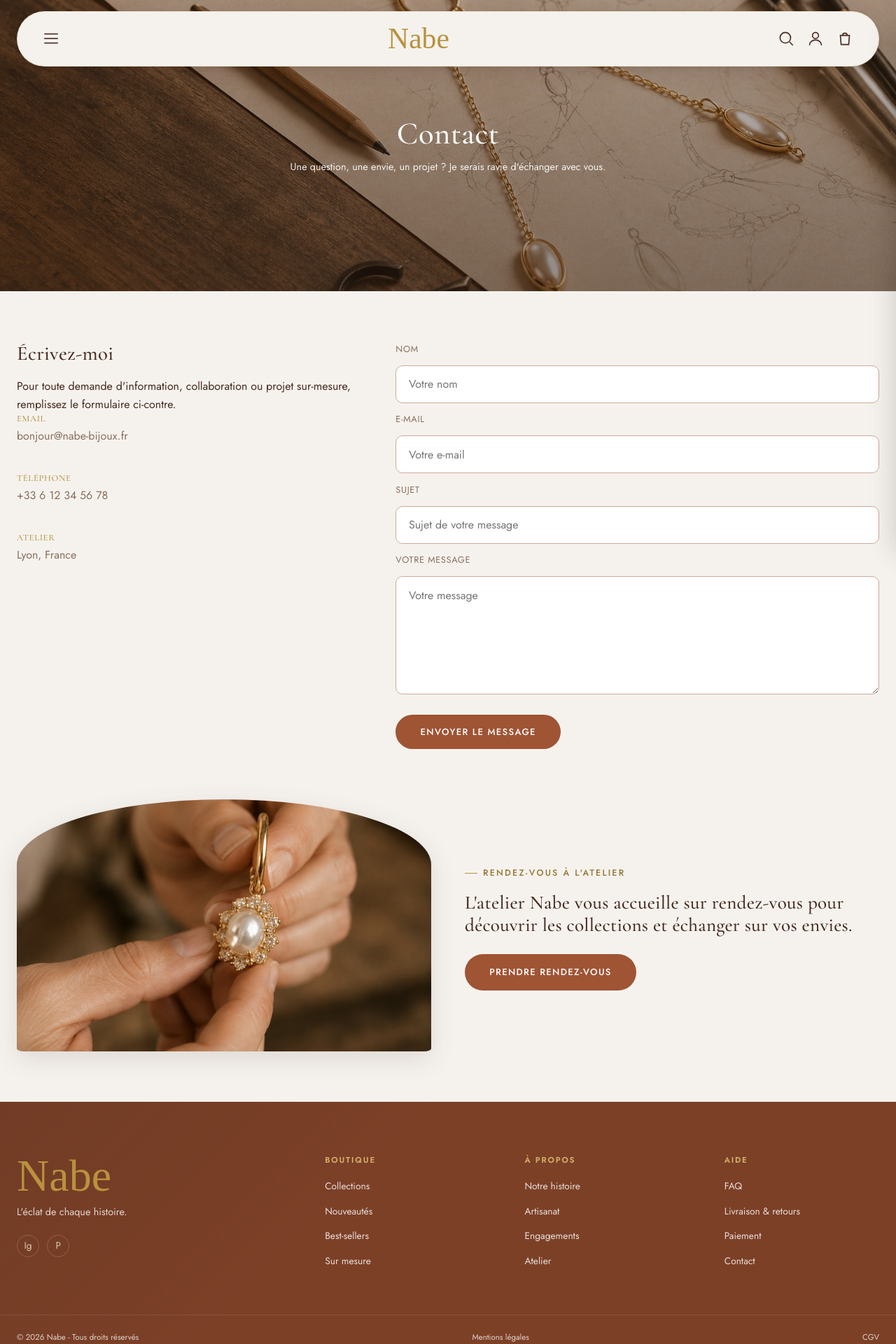
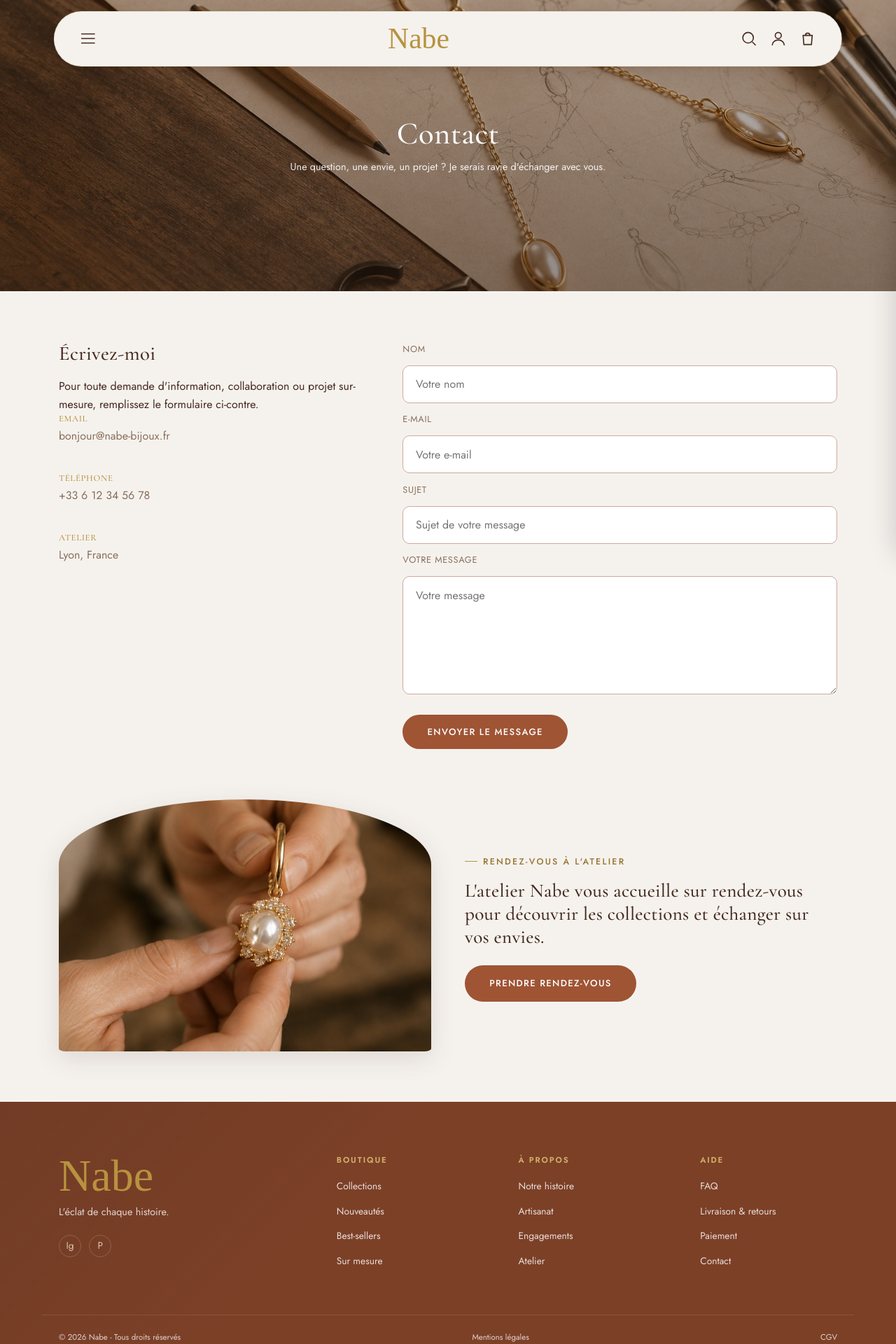
Before and after one commit to romeji/Nabe, a Next.js app: page /contact in a window 1280 px wide. Shown: the top 1920 px of the page at 70% size. Built offline with nearby package versions, Linux system fonts and the light colour scheme; no server answers; the database is empty; a web font is replaced by a local one.

Commit message:
Renforce les marges de la page accueil

```diff
--- a/app/globals.css
+++ b/app/globals.css
@@ -50,7 +50,8 @@
   --espace-2xl: 4.5rem;
 
   /* Mise en page — formes arrondies, esprit arche */
-  --largeur-max: 1280px;
+  --largeur-max: 1160px;
+  --marge-page: clamp(2rem, 6vw, 6rem);
   --rayon-bordure: 10px;
   --rayon-arche: 40px 40px 4px 4px;
   --ombre-douce: 0 4px 24px rgba(69, 41, 30, 0.07);
@@ -117,7 +118,7 @@ input, textarea, select {
   width: 100%;
   max-width: var(--largeur-max);
   margin: 0 auto;
-  padding: 0 var(--espace-md);
+  padding: 0 var(--marge-page);
 }
 
 /* ============================================================
--- a/components/site/header.css
+++ b/components/site/header.css
@@ -5,8 +5,8 @@
   left: 50%;
   transform: translateX(-50%);
   z-index: 100;
-  max-width: calc(var(--largeur-max) - 2 * var(--espace-md));
-  width: calc(100% - 2 * var(--espace-md));
+  max-width: var(--largeur-max);
+  width: calc(100% - 2 * var(--marge-page));
   background-color: var(--nabe-creme);
   border: 1px solid rgba(184, 146, 63, 0.18);
   border-radius: 999px;
```
Also changed, not shown: app/(site)/accueil.css (+5 -5 lines).
